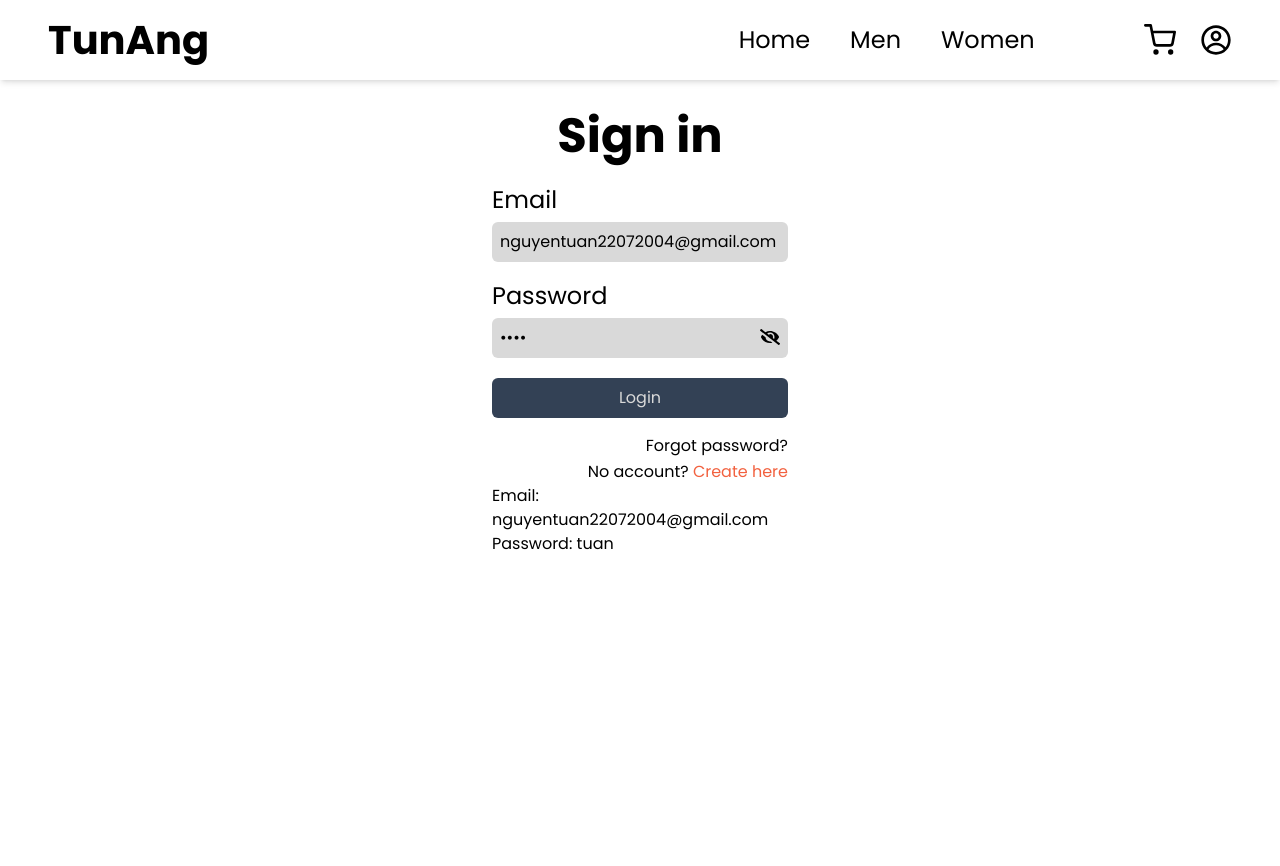
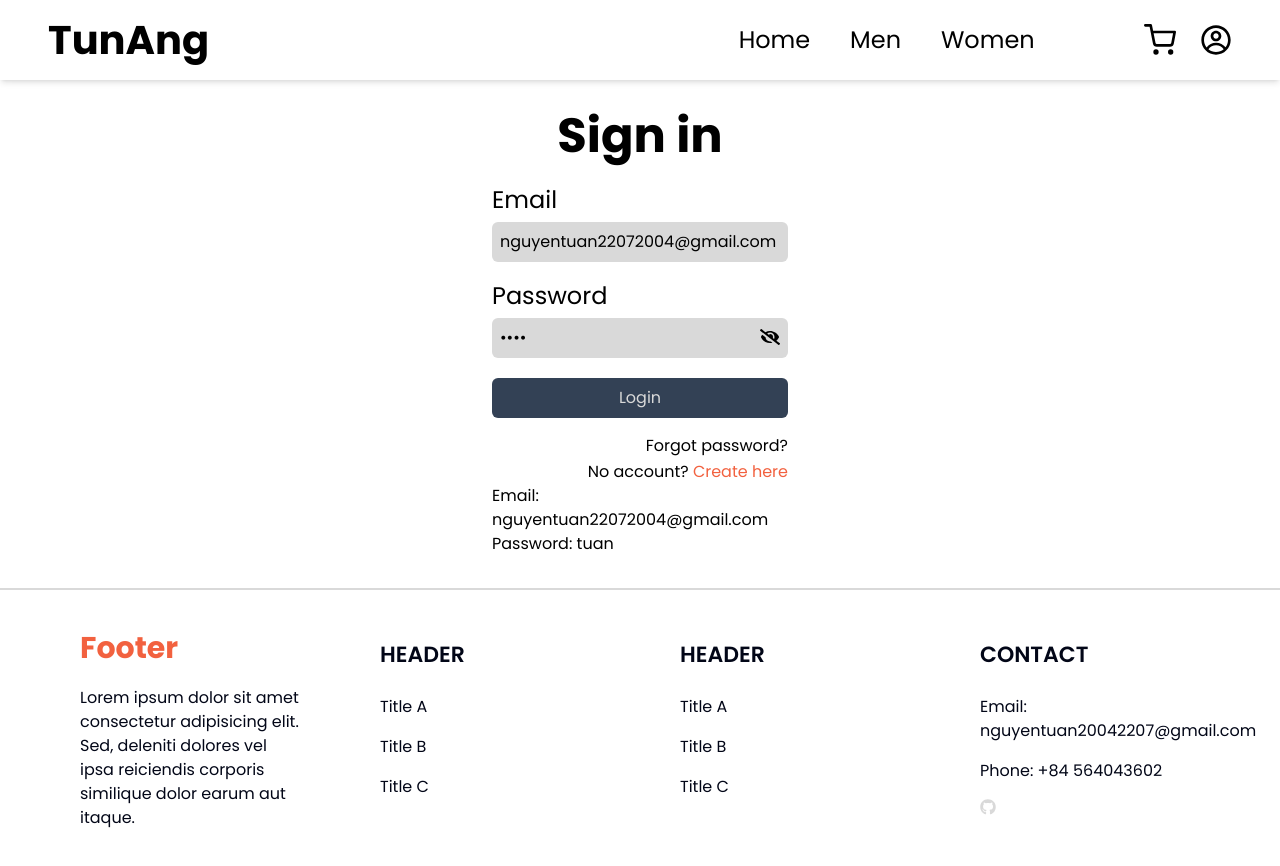
Before and after one commit to tunang/ecommerce_remake, a React (Vite) app: page /login in a window 1280 px wide. Shown: the top 866 px of the page. Before the commit the page ends 800 px from the top, so only its background shows below. Built offline with nearby package versions, Linux system fonts and the light colour scheme.

Commit message:
add footer

```diff
--- a/src/App.jsx
+++ b/src/App.jsx
@@ -29,6 +29,7 @@ import { setupAxiosInterceptors } from "./services/axios/CustomAxiosWithHeader";
 
 import Favorite from "./components/Favorite/Favorite";
 import Infomation from "./components/Profile/Infomation";
+import Footer from "./components/Footer/Footer";
 
 const AppLayout = () => (
   <div>
@@ -36,6 +37,9 @@ const AppLayout = () => (
     <div className="mt-[85px] lg:mt-[100px] mx-4 lg:mx-12">
       <Outlet />
     </div>
+    <Footer />
+
+
   </div>
 );
 
@@ -50,6 +54,8 @@ const ProfileLayout = () => (
         <Outlet />
       </div>
     </div>
+
+
   </div>
 );
 
@@ -62,6 +68,7 @@ function App() {
     <div>
       <Toaster />
       <Router>
+
         <Routes>
           <Route element={<AppLayout />}>
             <Route path="/" element={<Home />} />
--- /dev/null
+++ b/src/components/Footer/Footer.jsx
@@ -0,0 +1,56 @@
+import { FaGithub, FaInstagram, FaLinkedinIn, FaTwitter } from "react-icons/fa";
+
+const Footer = () => {
+
+    const Year = new Date().getFullYear();
+
+    return (
+        <footer className="relative bg-black text-quinary">
+            <div className="absolute top-0 left-0 w-[100%] overflow-hidden border-t-2 border-quinary my-8">
+                <div className="grid lg:grid-cols-4 gap-20 md:grid-cols-2 px-20 py-10">
+                    <div className="flex flex-col gap-5">
+                        <h2 className="text-3xl text-quaternary">Footer</h2>
+                        <p className="text-tertiary">
+                            Lorem ipsum dolor sit amet consectetur adipisicing elit. Sed, deleniti dolores
+                            vel ipsa reiciendis corporis similique dolor earum aut itaque.
+                        </p>
+                    </div>
+
+                    <div>
+                        <li className="text-[22px] list-none font-semibold text-tertiary py-2 uppercase">
+                            Header
+                        </li>
+                        <li className="text-tertiary my-4 list-none">Title A</li>
+                        <li className="text-tertiary my-4 list-none">Title B</li>
+                        <li className="text-tertiary my-4 list-none">Title C</li>
+                    </div>
+
+                    <div>
+                        <li className="text-[22px] list-none font-semibold text-tertiary py-2 uppercase">
+                            Header</li>
+                        <li className="text-tertiary my-4 list-none">Title A</li>
+                        <li className="text-tertiary my-4 list-none">Title B</li>
+                        <li className="text-tertiary my-4 list-none">Title C</li>
+                    </div>
+                    <div className="mb-4 md:mb-0">
+                        <h2 className="text-[22px] font-semibold text-tertiary py-2 uppercase">Contact</h2>
+                        <p className="text-[16px] text-tertiary my-4">Email: nguyentuan20042207@gmail.com </p>
+                        <p className="text-[16px] text-tertiary my-4">Phone: +84 564043602</p>
+                        <div className="flex space-x-4">
+                            <a
+                                className="text-quinary hover:text-tertiary transform hover:scale-150
+                            transition-all duration-150 ease-in-out" href="">
+                                <FaGithub />
+                            </a>
+
+
+                        </div>
+                    </div>
+                </div>
+
+            </div>
+        </footer>
+    );
+};
+
+export default Footer;
--- a/src/components/NavBar/Navbar.jsx
+++ b/src/components/NavBar/Navbar.jsx
@@ -1,7 +1,6 @@
 import { Link } from "react-router-dom";
 import Home from "../HomePage/Home";
 import { useDispatch, useSelector } from "react-redux";
-
 
 import { LuPanelLeftClose } from "react-icons/lu";
 import { FiShoppingCart, FiSearch } from "react-icons/fi";
@@ -44,7 +43,7 @@ const asideVariants = {
     transition: {
       duration: 0.65,
       type: "spring",
-      bounce: 0
+      bounce: 0,
     },
   },
 };
@@ -62,7 +61,7 @@ const exitDivVariants = {
       bounce: 0.1,
     },
   },
-}
+};
 
 const NavBar = () => {
   const dispatch = useDispatch();
@@ -86,8 +85,13 @@ const NavBar = () => {
           {isAsideActive && (
             <div className="absolute">
               <div className="absolute flex">
-                <motion.div variants={asideVariants} initial='hidden' animate='visible' exit='hidden' className=" bg-white w-60 h-screen px-8 pt-8 z-30">
-
+                <motion.div
+                  variants={asideVariants}
+                  initial="hidden"
+                  animate="visible"
+                  exit="hidden"
+                  className=" bg-white w-60 h-screen px-8 pt-8 z-30"
+                >
                   <span
                     onClick={() => setIsAsideActive(!isAsideActive)}
                     className=" mr-2"
@@ -96,7 +100,7 @@ const NavBar = () => {
                   </span>
 
                   <div className="flex flex-col gap-y-4 mt-8">
-                    <Link to={'/'}>
+                    <Link to={"/"}>
                       <h4 className="font-normal">Home</h4>
                     </Link>
                     <Link to={"/men"}>
@@ -107,12 +111,18 @@ const NavBar = () => {
                     </Link>
                   </div>
                 </motion.div>
-
               </div>
 
-                <motion.div variants={exitDivVariants} initial='hidden' animate='visible' exit='hidden' onClick={() => setIsAsideActive(false)} className="bg-gray-700 opacity-50 w-screen h-screen z-20">
-                    {/* <h1>checkout</h1> */}
-                </motion.div>
+              <motion.div
+                variants={exitDivVariants}
+                initial="hidden"
+                animate="visible"
+                exit="hidden"
+                onClick={() => setIsAsideActive(false)}
+                className="fixed bg-gray-700 opacity-50 w-screen h-screen z-20"
+              >
+                {/* <h1>checkout</h1> */}
+              </motion.div>
             </div>
           )}
         </AnimatePresence>
--- a/src/redux/Reducer/userReducer.jsx
+++ b/src/redux/Reducer/userReducer.jsx
@@ -1,6 +1,5 @@
 import { createSlice, createAsyncThunk } from "@reduxjs/toolkit";
 import { useDispatch, useSelector } from "react-redux";
-
 import { loginApi } from "../../services/usersServices/UserService";
 import { fetchCart } from "../../redux/Reducer/cartReducer";
 
```
Also changed, not shown: 2 other files (tests, documents, lock files or other folders).
